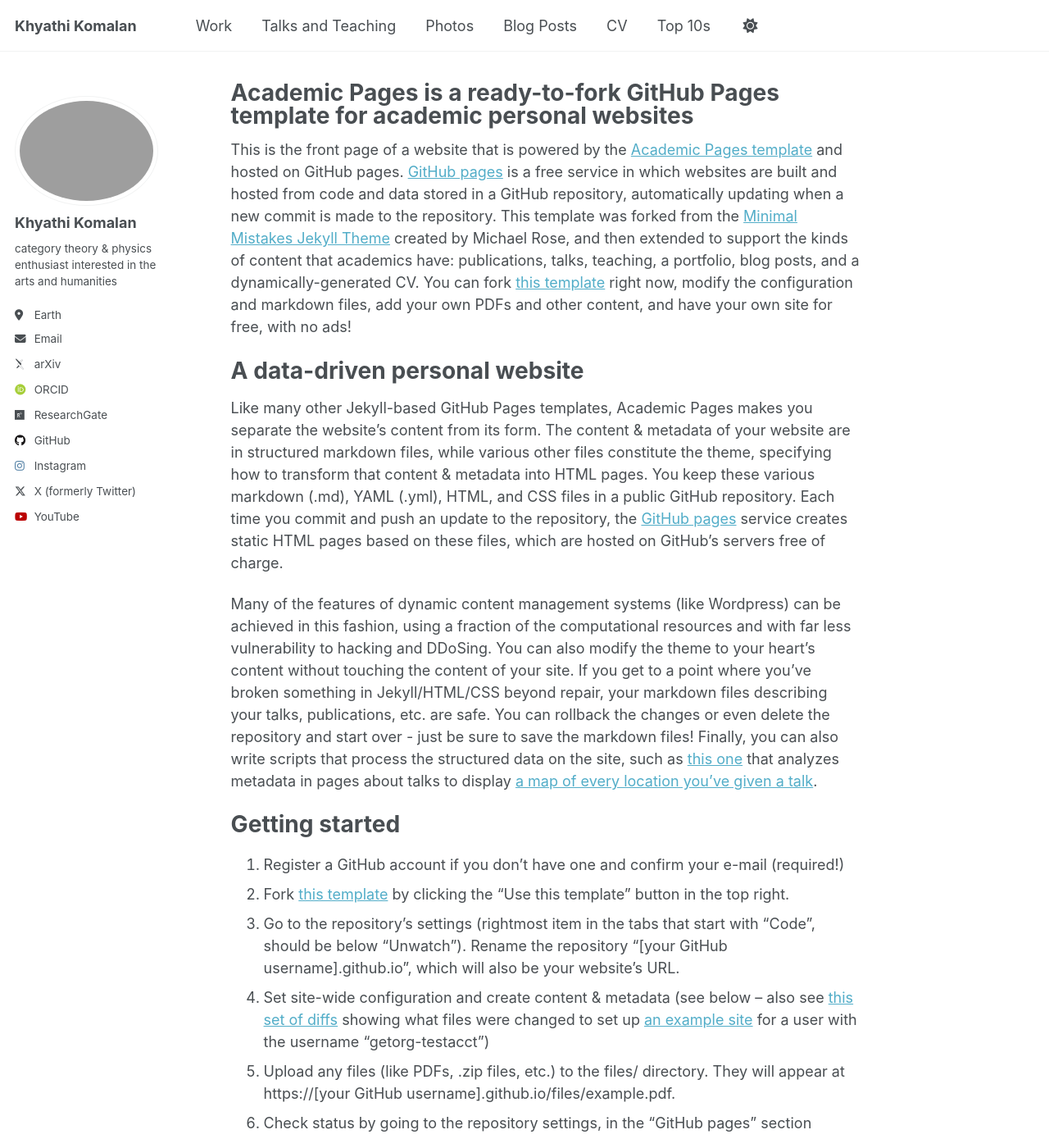
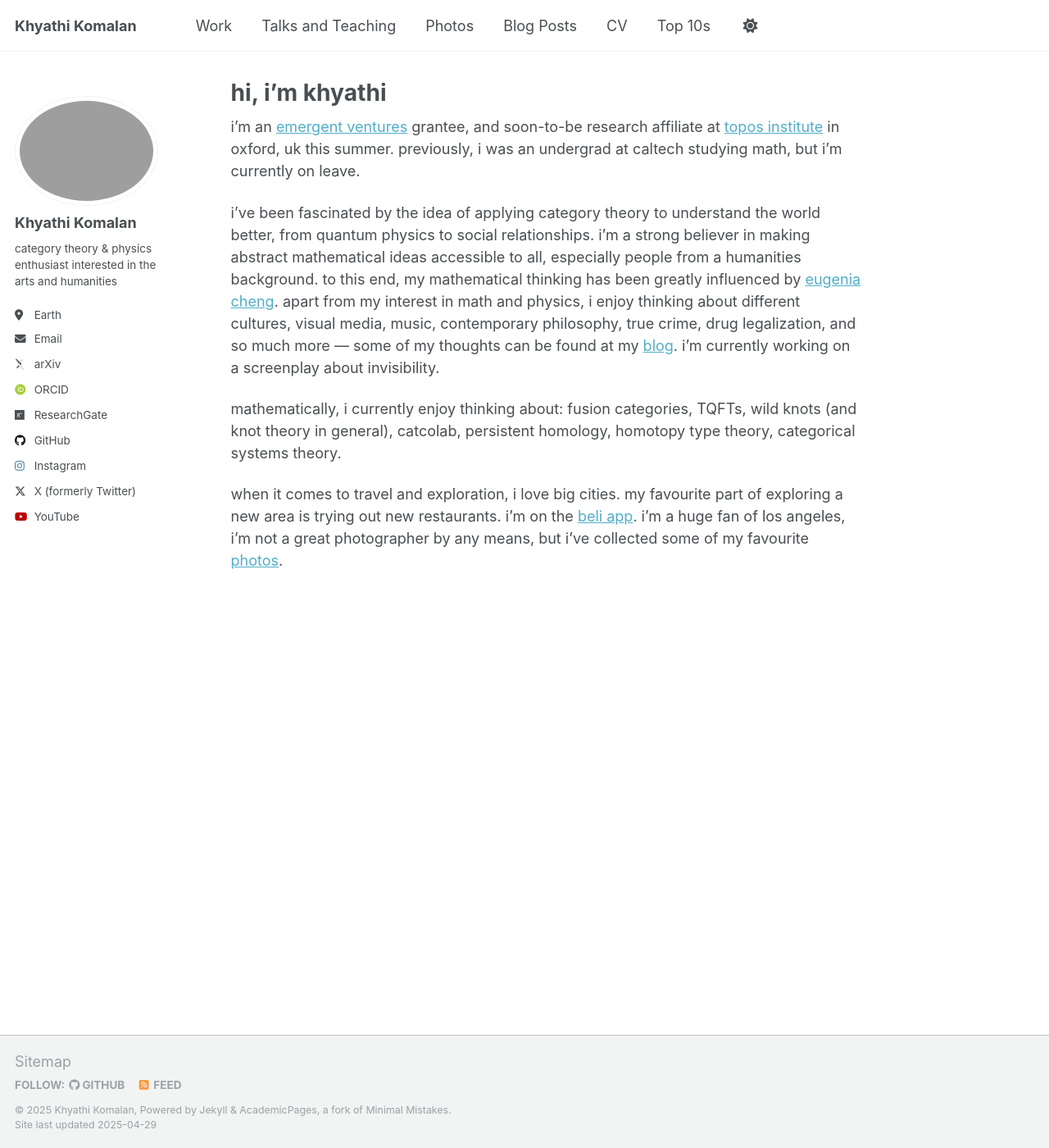
Before and after one commit to khyathikomalan/khyathikomalan.github.io, a Jekyll site: the page built from _pages/about.md, in a window 1280 px wide and 1400 px high. Shown: the whole window at 82% size. Built offline with Jekyll 4.4.1, drawn with Linux system fonts in a browser that asks for light colours; some web fonts are replaced; some of the changed text lies outside the part shown.

Commit message:
Update about.md

```diff
--- a/_pages/about.md
+++ b/_pages/about.md
@@ -1,49 +1,16 @@
 ---
 permalink: /
-title: "Academic Pages is a ready-to-fork GitHub Pages template for academic personal websites"
+title: "hi, i'm khyathi"
 author_profile: true
 redirect_from:
   - /about/
   - /about.html
 ---
 
-This is the front page of a website that is powered by the [Academic Pages template](https://github.com/academicpages/academicpages.github.io) and hosted on GitHub pages. [GitHub pages](https://pages.github.com) is a free service in which websites are built and hosted from code and data stored in a GitHub repository, automatically updating when a new commit is made to the repository. This template was forked from the [Minimal Mistakes Jekyll Theme](https://mmistakes.github.io/minimal-mistakes/) created by Michael Rose, and then extended to support the kinds of content that academics have: publications, talks, teaching, a portfolio, blog posts, and a dynamically-generated CV. You can fork [this template](https://github.com/academicpages/academicpages.github.io) right now, modify the configuration and markdown files, add your own PDFs and other content, and have your own site for free, with no ads!
+i'm an [emergent ventures](https://www.mercatus.org/emergent-ventures) grantee, and soon-to-be research affiliate at [topos institute](https://topos.institute/) in oxford, uk this summer. previously, i was an undergrad at caltech studying math, but i'm currently on leave.
 
-A data-driven personal website
-======
-Like many other Jekyll-based GitHub Pages templates, Academic Pages makes you separate the website's content from its form. The content & metadata of your website are in structured markdown files, while various other files constitute the theme, specifying how to transform that content & metadata into HTML pages. You keep these various markdown (.md), YAML (.yml), HTML, and CSS files in a public GitHub repository. Each time you commit and push an update to the repository, the [GitHub pages](https://pages.github.com/) service creates static HTML pages based on these files, which are hosted on GitHub's servers free of charge.
+i've been fascinated by the idea of applying category theory to understand the world better, from quantum physics to social relationships. i'm a strong believer in making abstract mathematical ideas accessible to all, especially people from a humanities background. to this end, my mathematical thinking has been greatly influenced by [eugenia cheng](https://eugeniacheng.com/). apart from my interest in math and physics, i enjoy thinking about different cultures, visual media, music, contemporary philosophy, true crime, drug legalization, and so much more — some of my thoughts can be found at my [blog](https://khyathikomalan.github.io/year-archive/). i'm currently working on a screenplay about invisibility.
 
-Many of the features of dynamic content management systems (like Wordpress) can be achieved in this fashion, using a fraction of the computational resources and with far less vulnerability to hacking and DDoSing. You can also modify the theme to your heart's content without touching the content of your site. If you get to a point where you've broken something in Jekyll/HTML/CSS beyond repair, your markdown files describing your talks, publications, etc. are safe. You can rollback the changes or even delete the repository and start over - just be sure to save the markdown files! Finally, you can also write scripts that process the structured data on the site, such as [this one](https://github.com/academicpages/academicpages.github.io/blob/master/talkmap.ipynb) that analyzes metadata in pages about talks to display [a map of every location you've given a talk](https://academicpages.github.io/talkmap.html).
+mathematically, i currently enjoy thinking about: fusion categories, TQFTs, wild knots (and knot theory in general), catcolab, persistent homology, homotopy type theory, categorical systems theory.
 
-Getting started
-======
-1. Register a GitHub account if you don't have one and confirm your e-mail (required!)
-1. Fork [this template](https://github.com/academicpages/academicpages.github.io) by clicking the "Use this template" button in the top right.
-1. Go to the repository's settings (rightmost item in the tabs that start with "Code", should be below "Unwatch"). Rename the repository "[your GitHub username].github.io", which will also be your website's URL.
-1. Set site-wide configuration and create content & metadata (see below -- also see [this set of diffs](http://archive.is/3TPas) showing what files were changed to set up [an example site](https://getorg-testacct.github.io) for a user with the username "getorg-testacct")
-1. Upload any files (like PDFs, .zip files, etc.) to the files/ directory. They will appear at https://[your GitHub username].github.io/files/example.pdf.
-1. Check status by going to the repository settings, in the "GitHub pages" section
-
-Site-wide configuration
-------
-The main configuration file for the site is in the base directory in [_config.yml](https://github.com/academicpages/academicpages.github.io/blob/master/_config.yml), which defines the content in the sidebars and other site-wide features. You will need to replace the default variables with ones about yourself and your site's github repository. The configuration file for the top menu is in [_data/navigation.yml](https://github.com/academicpages/academicpages.github.io/blob/master/_data/navigation.yml). For example, if you don't have a portfolio or blog posts, you can remove those items from that navigation.yml file to remove them from the header.
-
-Create content & metadata
-------
-For site content, there is one markdown file for each type of content, which are stored in directories like _publications, _talks, _posts, _teaching, or _pages. For example, each talk is a markdown file in the [_talks directory](https://github.com/academicpages/academicpages.github.io/tree/master/_talks). At the top of each markdown file is structured data in YAML about the talk, which the theme will parse to do lots of cool stuff. The same structured data about a talk is used to generate the list of talks on the [Talks page](https://academicpages.github.io/talks), each [individual page](https://academicpages.github.io/talks/2012-03-01-talk-1) for specific talks, the talks section for the [CV page](https://academicpages.github.io/cv), and the [map of places you've given a talk](https://academicpages.github.io/talkmap.html) (if you run this [python file](https://github.com/academicpages/academicpages.github.io/blob/master/talkmap.py) or [Jupyter notebook](https://github.com/academicpages/academicpages.github.io/blob/master/talkmap.ipynb), which creates the HTML for the map based on the contents of the _talks directory).
-
-**Markdown generator**
-
-The repository includes [a set of Jupyter notebooks](https://github.com/academicpages/academicpages.github.io/tree/master/markdown_generator
-) that converts a CSV containing structured data about talks or presentations into individual markdown files that will be properly formatted for the Academic Pages template. The sample CSVs in that directory are the ones I used to create my own personal website at stuartgeiger.com. My usual workflow is that I keep a spreadsheet of my publications and talks, then run the code in these notebooks to generate the markdown files, then commit and push them to the GitHub repository.
-
-How to edit your site's GitHub repository
-------
-Many people use a git client to create files on their local computer and then push them to GitHub's servers. If you are not familiar with git, you can directly edit these configuration and markdown files directly in the github.com interface. Navigate to a file (like [this one](https://github.com/academicpages/academicpages.github.io/blob/master/_talks/2012-03-01-talk-1.md) and click the pencil icon in the top right of the content preview (to the right of the "Raw | Blame | History" buttons). You can delete a file by clicking the trashcan icon to the right of the pencil icon. You can also create new files or upload files by navigating to a directory and clicking the "Create new file" or "Upload files" buttons.
-
-Example: editing a markdown file for a talk
-![Editing a markdown file for a talk](/images/editing-talk.png)
-
-For more info
-------
-More info about configuring Academic Pages can be found in [the guide](https://academicpages.github.io/markdown/), the [growing wiki](https://github.com/academicpages/academicpages.github.io/wiki), and you can always [ask a question on GitHub](https://github.com/academicpages/academicpages.github.io/discussions). The [guides for the Minimal Mistakes theme](https://mmistakes.github.io/minimal-mistakes/docs/configuration/) (which this theme was forked from) might also be helpful.
+when it comes to travel and exploration, i love big cities. my favourite part of exploring a new area is trying out new restaurants. i'm on the [beli app](https://beliapp.co/app/khyathik). i'm a huge fan of los angeles, i'm not a great photographer by any means, but i've collected some of my favourite [photos](https://khyathikomalan.github.io/portfolio/).
```
